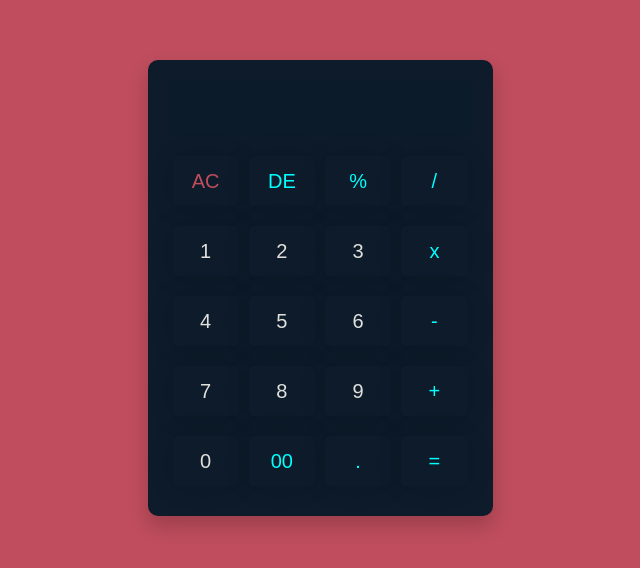
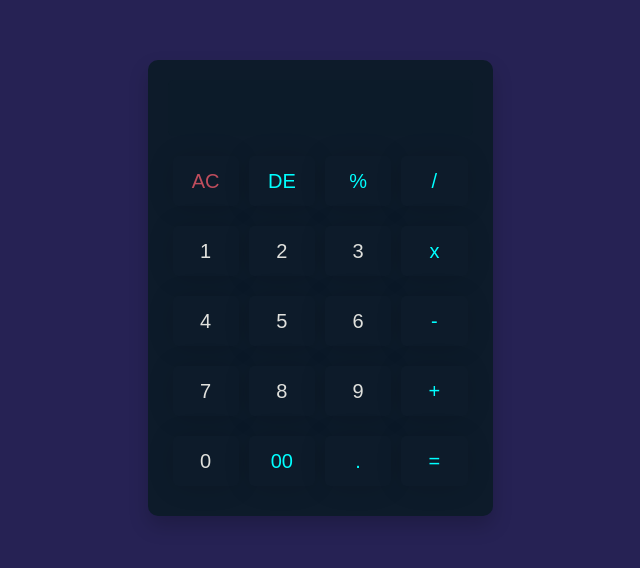
Before and after one commit to EzeQuezada/CalcJS, a plain HTML site: page index.html in a window 1280 px wide. Shown: the part 112-680 px from the top of the page, without its empty margins (320-960 px from the left). Drawn offline with Linux system fonts and the light colour scheme.

Commit message:
nuevos cambios

```diff
--- a/style.css
+++ b/style.css
@@ -1,7 +1,7 @@
 body{
    text-align:center;
    margin:0;
-   background: #bf4d5d;
+   background: #262254;
    display:flex;
    align-items: center;
    justify-content: center;
```
